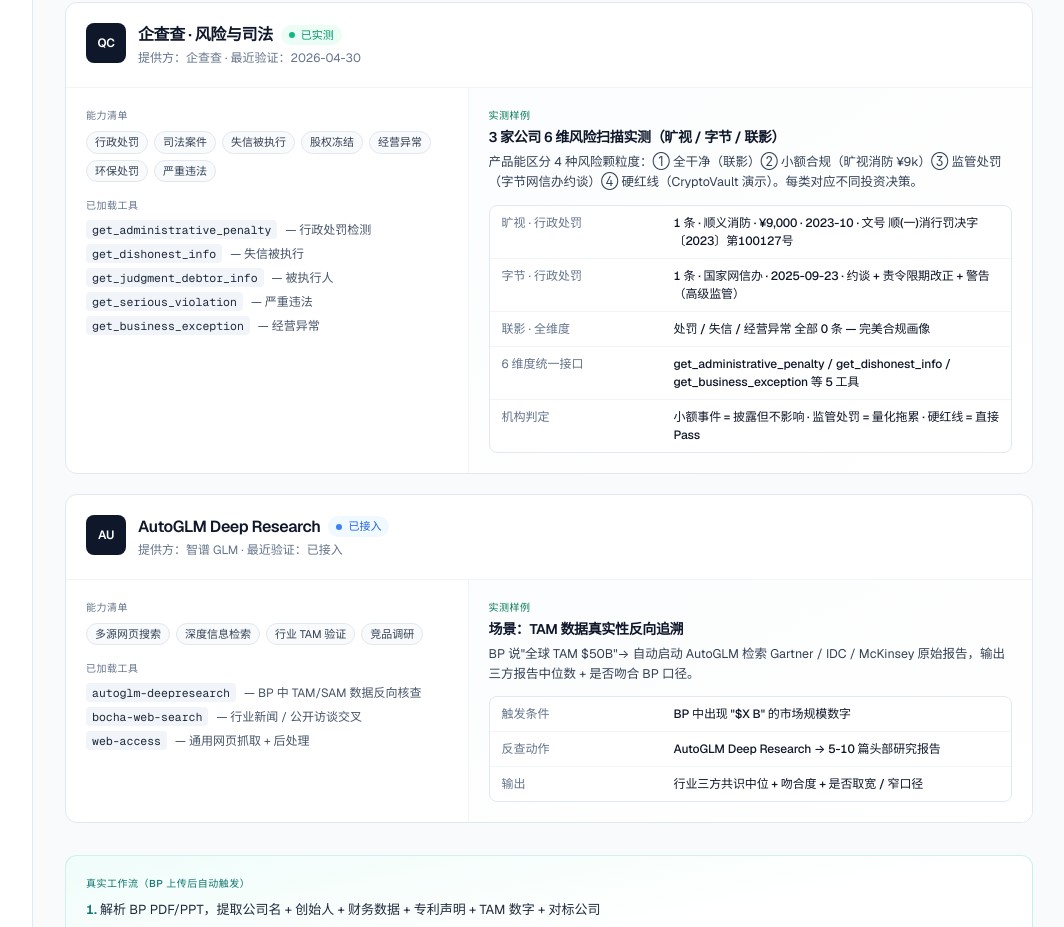
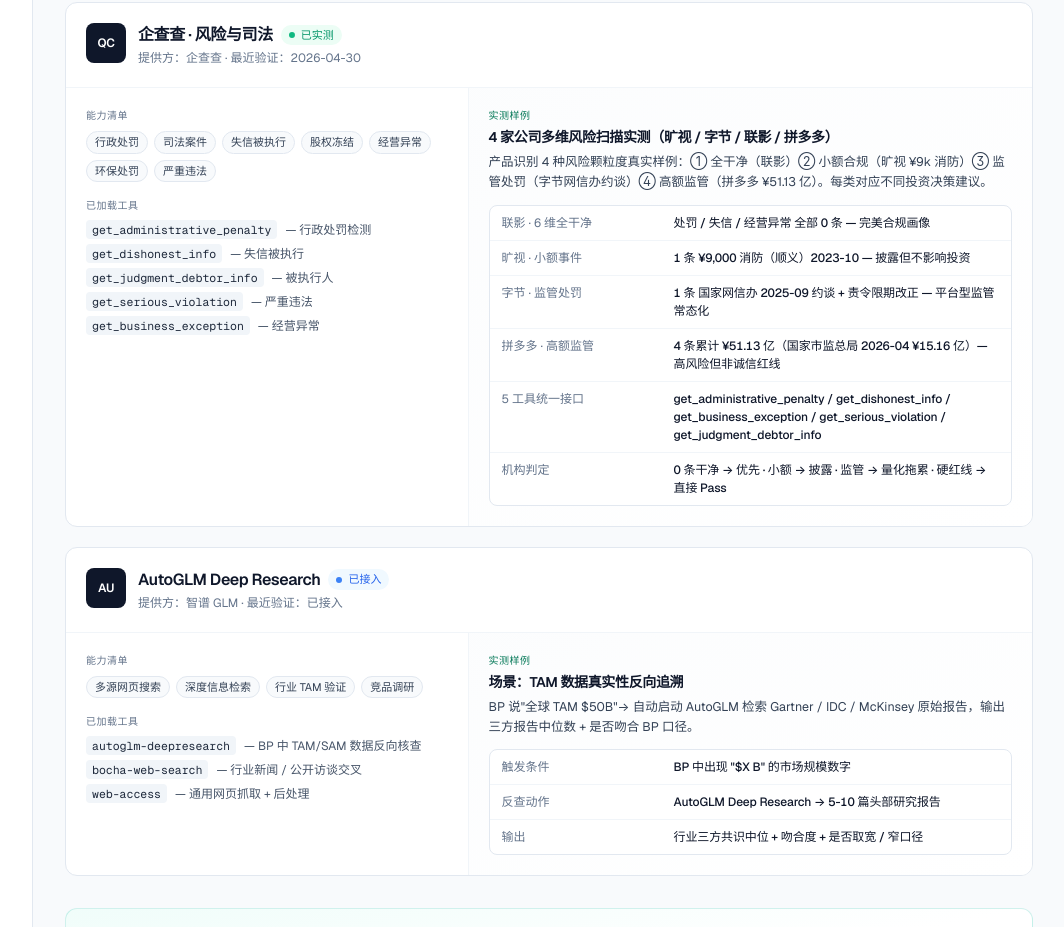
Before and after one commit to sherconan/dealpilot-claude, a React (Vite) app: page /sources in a window 1280 px wide. Shown: the part 2600-3527 px from the top of the page, without its empty margins (215-1279 px from the left). Built offline with nearby package versions, Linux system fonts and the light colour scheme.

Commit message:
feat(s48): Risk 加拼多多真实高额监管处罚案例（¥51.13 亿）— 4 颗粒度 → 5 公司全覆盖

```diff
--- a/src/data/sourceProofs.ts
+++ b/src/data/sourceProofs.ts
@@ -143,14 +143,15 @@
       { name: 'get_business_exception', useCase: '经营异常' },
     ],
     lastVerified: '2026-04-30',
-    proofTitle: '3 家公司 6 维风险扫描实测（旷视 / 字节 / 联影）',
-    proofSummary: '产品能区分 4 种风险颗粒度：① 全干净（联影）② 小额合规（旷视消防 ¥9k）③ 监管处罚（字节网信办约谈）④ 硬红线（CryptoVault 演示）。每类对应不同投资决策。',
+    proofTitle: '4 家公司多维风险扫描实测（旷视 / 字节 / 联影 / 拼多多）',
+    proofSummary: '产品识别 4 种风险颗粒度真实样例：① 全干净（联影）② 小额合规（旷视 ¥9k 消防）③ 监管处罚（字节网信办约谈）④ 高额监管（拼多多 ¥51.13 亿）。每类对应不同投资决策建议。',
     proofRows: [
-      { k: '旷视 · 行政处罚', v: '1 条 · 顺义消防 · ¥9,000 · 2023-10 · 文号 顺(一)消行罚决字〔2023〕第100127号' },
-      { k: '字节 · 行政处罚', v: '1 条 · 国家网信办 · 2025-09-23 · 约谈 + 责令限期改正 + 警告（高级监管）' },
-      { k: '联影 · 全维度', v: '处罚 / 失信 / 经营异常 全部 0 条 — 完美合规画像' },
-      { k: '6 维度统一接口', v: 'get_administrative_penalty / get_dishonest_info / get_business_exception 等 5 工具' },
-      { k: '机构判定', v: '小额事件 = 披露但不影响 · 监管处罚 = 量化拖累 · 硬红线 = 直接 Pass' },
+      { k: '联影 · 6 维全干净', v: '处罚 / 失信 / 经营异常 全部 0 条 — 完美合规画像' },
+      { k: '旷视 · 小额事件', v: '1 条 ¥9,000 消防（顺义）2023-10 — 披露但不影响投资' },
+      { k: '字节 · 监管处罚', v: '1 条 国家网信办 2025-09 约谈 + 责令限期改正 — 平台型监管常态化' },
+      { k: '拼多多 · 高额监管', v: '4 条累计 ¥51.13 亿（国家市监总局 2026-04 ¥15.16 亿）— 高风险但非诚信红线' },
+      { k: '5 工具统一接口', v: 'get_administrative_penalty / get_dishonest_info / get_business_exception / get_serious_violation / get_judgment_debtor_info' },
+      { k: '机构判定', v: '0 条干净 → 优先 · 小额 → 披露 · 监管 → 量化拖累 · 硬红线 → 直接 Pass' },
     ],
   },
   {
--- a/src/pages/Risk.tsx
+++ b/src/pages/Risk.tsx
@@ -43,6 +43,19 @@
       { category: '诚信披露', shortName: '披露', count: 1, status: 'high', detail: 'BP 未披露前公司被关停事实', source: 'Reference Check 3/3 前同事提及' },
       { category: 'TAM 真实性', shortName: 'TAM', count: 1, status: 'high', detail: 'BP 声称 $4.2T，实际行业规模约 $80B（差 50 倍）', source: 'autoglm 反向核查 + Galaxy/Coinbase' },
       { category: '估值合理性', shortName: '估值', count: 1, status: 'high', detail: '无收入要 $80M 估值，行业中位 $8-12M', source: 'PitchBook seed 估值' },
+    ],
+  },
+  {
+    name: '上海寻梦信息技术有限公司（拼多多运营主体）',
+    cnName: '拼多多 · 高额监管处罚案例',
+    overall: 'critical',
+    notes: 'qcc-risk 实测（2026-04-30）：累计 4 条行政处罚，罚没合计 ¥51.13 亿（含国家市监总局 2026-04-17 ¥15.16 亿 + 历史 ¥35.97 亿食品安全处罚）。证明产品对"超大额监管处罚"的真实识别能力 — 即使行业龙头也存在系统性合规风险。',
+    results: [
+      { category: '行政处罚', shortName: '处罚', count: 4, status: 'high', detail: '累计 ¥51.13 亿罚没（最新 2026-04-17 国家市监总局 ¥15.16 亿 · 蛋糕店资质审查 + 消保不力 + 暂停新增蛋糕店 9 月）', source: 'qcc-risk · get_administrative_penalty · 实测' },
+      { category: '处罚累计金额', shortName: '金额', count: 0, status: 'high', detail: '¥51.13 亿（5,113,380,000 元）— 行业最高级别监管', source: 'qcc-risk' },
+      { category: '处罚机关', shortName: '机关', count: 0, status: 'high', detail: '国家市监总局 (2 次) + 长宁税务局 + 长宁市监局', source: 'qcc-risk' },
+      { category: '机构判定', shortName: '判定', count: 0, status: 'high', detail: '高风险但非诚信红线 — 巨型平台监管常态化，需在 IC Memo 风险章节专项分析、量化对增长拖累', source: '产品规则引擎' },
+      { category: '失信被执行', shortName: '失信', count: 0, status: 'clean', detail: '未列入失信名单（处罚已执行）', source: 'qcc-risk · get_dishonest_info' },
     ],
   },
   {
```
